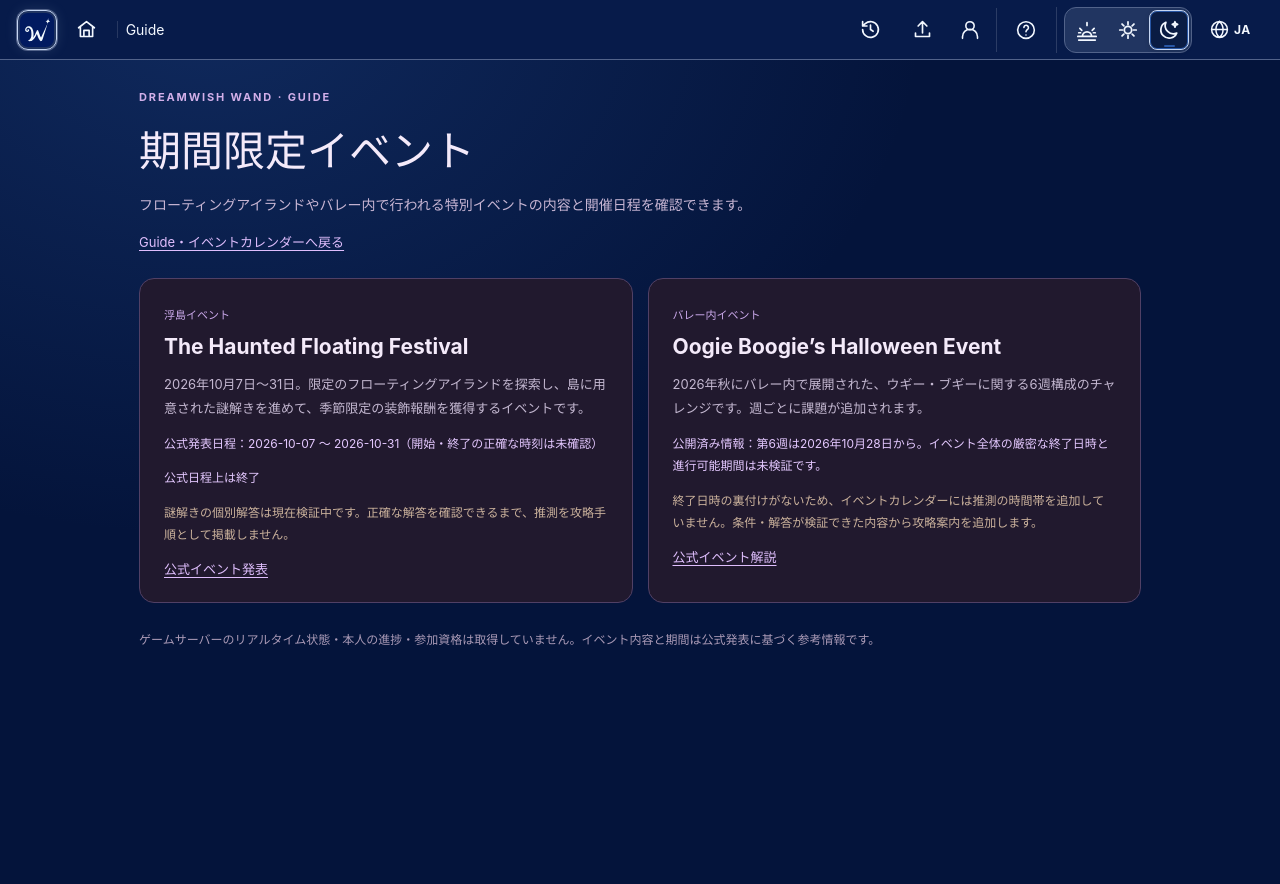
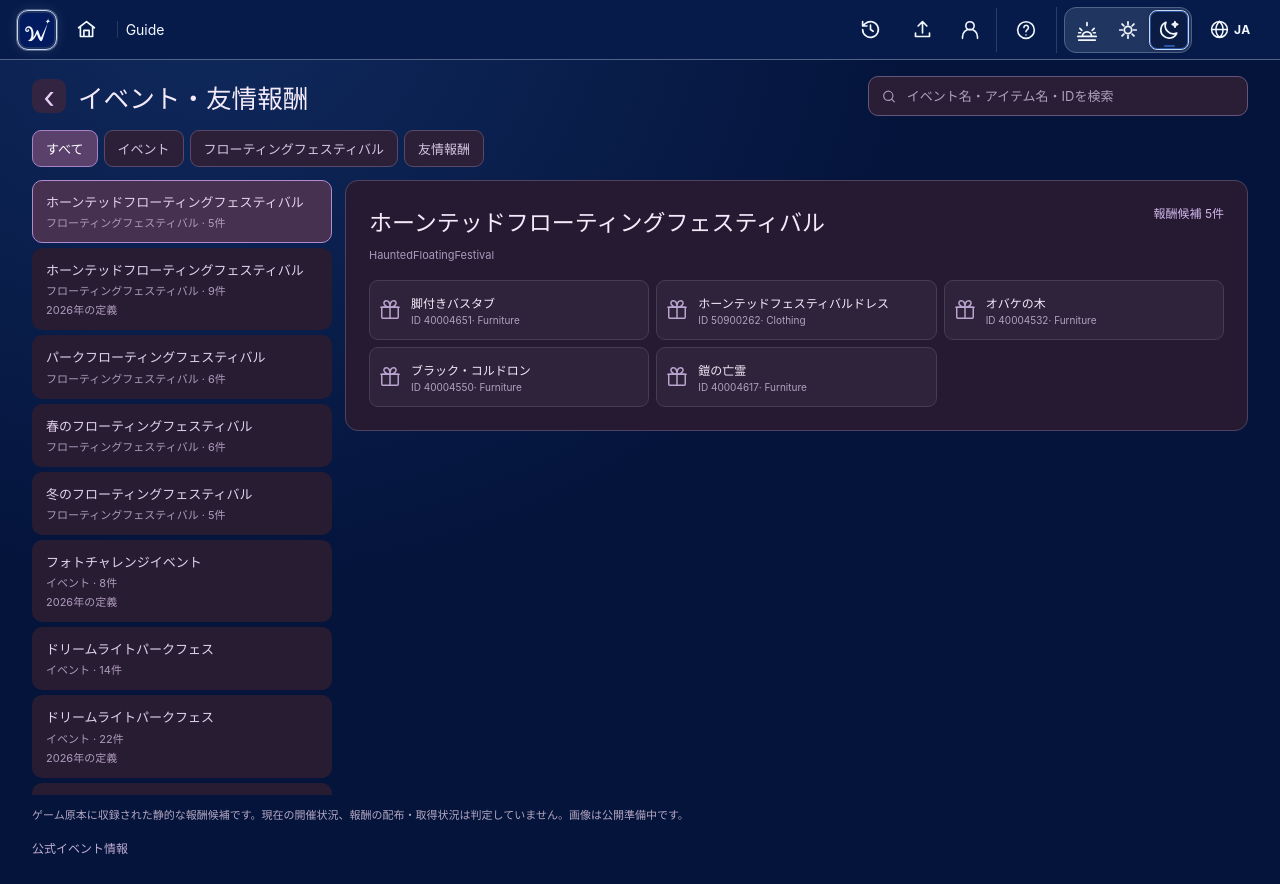
Before and after one commit to DreamwishWand/Wand, a SvelteKit app: page /guide/events in a window 1280 px wide. Before the commit the page ends 800 px from the top, so only its background shows below. Built offline with nearby package versions, Linux system fonts and the light colour scheme.

Commit message:
feat(db03): full-width searchable native event and friendship reward catalogue with verified names

```diff
--- a/src/routes/guide/events/+page.svelte
+++ b/src/routes/guide/events/+page.svelte
@@ -1,80 +1,238 @@
 <script lang="ts">
   import {onMount} from 'svelte';
   import {base} from '$app/paths';
-  import {loadPublicStarpath} from '$lib/guide/public-starpath.mjs';
-  import {guideCalendarEvents,eventScheduleState} from '$lib/guide/event-calendar.mjs';
-  let festival:any=null,loading=true,error='',now=Date.now();
+  import {watchWandLanguage} from '$lib/ui/preferences';
+  import {
+    loadPublicEventFriendshipRewards,DB03_EVENT_FRIENDSHIP_REWARD_FILE,
+    type PublicEventFriendshipRewards,type NativeEventDefinition,
+  } from '$lib/guide/public-event-friendship-rewards.ts';
+  import {
+    loadEventRewardItemLabels,DB03_EVENT_ITEM_LABELS_FILE,
+    type EventRewardItemLabelIndex,type GuideRewardLocale,
+  } from '$lib/guide/event-reward-item-labels.ts';
+
+  type Filter='all'|'mini_event'|'floating_festival'|'default_friendship';
+  let source:PublicEventFriendshipRewards|null=null;
+  let labels:EventRewardItemLabelIndex|null=null;
+  let loading=true;
+  let error='';
+  let labelError=false;
+  let query='';
+  let category:Filter='all';
+  let locale:GuideRewardLocale='ja';
+  let selectedKey='';
+  const root=`${base}/guide/public/`;
+  const filterOptions:readonly {id:Filter;text:string}[]=[
+    {id:'all',text:'すべて'},
+    {id:'mini_event',text:'イベント'},
+    {id:'floating_festival',text:'フローティングフェスティバル'},
+    {id:'default_friendship',text:'友情報酬'},
+  ];
+  const stages:Record<string,string>={
+    FirstIntermediateReward:'中間報酬 1',
+    SecondIntermediateReward:'中間報酬 2',
+    ThirdIntermediateReward:'中間報酬 3',
+    CompletedReward:'レベル完了',
+  };
+
+  function eventName(event:NativeEventDefinition):string{
+    return event.names[locale]||event.names.en||event.id;
+  }
+  function itemName(itemId:string):string{
+    const resolved=labels?.getDisplayName(itemId,locale);
+    return resolved&&resolved!==itemId?resolved:`Item ID ${itemId}`;
+  }
+  function itemCategory(itemId:string):string|null{
+    return labels?.getItem(itemId)?.sourceCategory??null;
+  }
+  function matches(event:NativeEventDefinition):boolean{
+    if(category!=='all'&&category!==event.kind)return false;
+    if(event.id==='TestEv')return false; // Source-internal placeholder, not a playable event.
+    const words=query.normalize('NFKC').trim().toLocaleLowerCase().split(/\s+/).filter(Boolean);
+    if(!words.length)return true;
+    const candidates=[event.id,eventName(event),event.names.en,...event.rewards.flatMap(reward=>[
+      reward.itemId,itemName(reward.itemId),
+    ])].join(' ').normalize('NFKC').toLocaleLowerCase();
+    return words.every(word=>candidates.includes(word));
+  }
+  $: visible=source?.events.filter(matches)??[];
+  $: selected=visible.find(event=>event.id===selectedKey)??visible[0]??null;
+  function choose(event:NativeEventDefinition){
+    selectedKey=event.id;
+    const url=new URL(window.location.href);
+    url.searchParams.set('event',event.id);
+    window.history.replaceState(window.history.state,'',url);
+  }
   async function load(){
-    loading=true;error='';
+    loading=true;error='';labelError=false;labels=null;
     try{
-      const source=await loadPublicStarpath(`${base}/guide/public/starpath-cache-2026-11-22.json`);
-      festival=guideCalendarEvents(source).find((e:any)=>e.id==='haunted-floating-festival-2026');
-    }catch(e){error=e instanceof Error?e.message:String(e)}
-    finally{loading=false}
+      const read=await loadPublicEventFriendshipRewards(`${root}${DB03_EVENT_FRIENDSHIP_REWARD_FILE}`);
+      source=read;
+      if(!selectedKey){
+        const fromUrl=new URLSearchParams(window.location.search).get('event');
+        if(fromUrl&&read.events.some(event=>event.id===fromUrl&&event.id!=='TestEv'))
+          selectedKey=fromUrl;
+      }
+      try{
+        labels=await loadEventRewardItemLabels(read,`${root}${DB03_EVENT_ITEM_LABELS_FILE}`);
+      }catch{labelError=true;}
+    }catch(e){
+      source=null;
+      error=e instanceof Error?e.message:String(e);
+    }finally{loading=false;}
   }
   onMount(()=>{
-    now=Date.now();
-    const timer=setInterval(()=>{now=Date.now()},60000);
+    const unwatch=watchWandLanguage(lang=>{locale=lang as GuideRewardLocale;});
     void load();
-    return ()=>clearInterval(timer);
+    return ()=>unwatch();
   });
 </script>
+
 <svelte:head>
-  <title>期間限定イベント | Dreamwish Wand Guide</title>
-  <meta name="description" content="Disney Dreamlight Valleyのフローティングアイランドとバレーで開催される期間限定イベントの案内。" />
+  <title>イベント・友情報酬 | Dreamwish Wand Guide</title>
+  <meta name="description" content="ゲーム原本で確認したイベントと友情報酬をアイテム名・Item IDから調べる。" />
 </svelte:head>
+
 <main class="event-guide">
-  <header>
-    <div class="eyebrow">DREAMWISH WAND · GUIDE</div>
-    <h1>期間限定イベント</h1>
-    <p>フローティングアイランドやバレー内で行われる特別イベントの内容と開催日程を確認できます。</p>
-    <a href={`${base}/guide/`}>Guide・イベントカレンダーへ戻る</a>
+  <header class="topbar">
+    <div class="headline">
+      <a href={`${base}/guide/`} class="back" aria-label="Guideへ戻る">‹</a>
+      <h1>イベント・友情報酬</h1>
+    </div>
+    <label class="search">
+      <svg viewBox="0 0 24 24" width="17" height="17" stroke="currentColor" stroke-width="1.8" stroke-linecap="round" stroke-linejoin="round" fill="none" aria-hidden="true"><circle cx="11" cy="11" r="7"/><path d="m20 20-4-4"/></svg>
+      <input type="search" bind:value={query} placeholder="イベント名・アイテム名・IDを検索" aria-label="イベントや報酬を検索" />
+    </label>
   </header>
+
   {#if loading}
-    <p role="status">公開日程を照合しています…</p>
-  {:else if error}
-    <p role="alert" class="warning">日程を読み込めませんでした：{error}</p>
-    <button on:click={load}>再読み込み</button>
+    <p class="status" role="status">読み込み中…</p>
+  {:else if error||!source}
+    <p class="status" role="alert">イベントデータを読み込めませんでした。</p>
+    <button class="retry" on:click={load}>再読み込み</button>
   {:else}
-    <div class="entries">
-      <article>
-        <span class="category">浮島イベント</span>
-        <h2>The Haunted Floating Festival</h2>
-        <p>2026年10月7日～31日。限定のフローティングアイランドを探索し、島に用意された謎解きを進めて、季節限定の装飾報酬を獲得するイベントです。</p>
-        {#if festival}
-          <p class="date">公式発表日程：{festival.startDay} ～ {festival.endDayInclusive}（開始・終了の正確な時刻は未確認）</p>
-          <p class="status">{eventScheduleState(festival,now)==='ended'?'公式日程上は終了':'公式日程に基づく表示（サーバー稼働未検証）'}</p>
+    <nav class="filters" aria-label="報酬区分">
+      {#each filterOptions as option (option.id)}
+        <button type="button" class:chosen={category===option.id} aria-pressed={category===option.id} on:click={()=>{category=option.id;query='';}}>{option.text}</button>
+      {/each}
+    </nav>
+    <section class="workspace" aria-label="報酬一覧">
+      {#if category!=='default_friendship'}
+        <div class="event-list" aria-label="イベントの選択">
+          {#each visible as event (event.kind+':'+event.id)}
+            <button type="button" class="event-option" class:active={selected?.id===event.id} aria-pressed={selected?.id===event.id} on:click={()=>choose(event)}>
+              <span class="event-title">{eventName(event)}</span>
+              <span class="event-type">{event.kind==='floating_festival'?'フローティングフェスティバル':'イベント'} · {event.rewards.length}件</span>
+              {#if event.id.includes('2026')}<span class="edition">2026年の定義</span>{/if}
+            </button>
+          {:else}
+            <p class="empty">該当するイベントはありません。</p>
+          {/each}
+        </div>
+        {#if selected}
+          <article class="reward-detail">
+            <div class="detail-header">
+              <div>
+                <h2>{eventName(selected)}</h2>
+                <span class="native-id" title="ゲーム原本に記録された識別子">{selected.id}</span>
+              </div>
+              <span class="label">報酬候補 {selected.rewards.length}件</span>
+            </div>
+            <div class="reward-grid">
+              {#each selected.rewards as reward (reward.relationId)}
+                <div class="reward-row">
+                  <svg class="gift" viewBox="0 0 24 24" width="22" height="22" stroke="currentColor" stroke-width="1.6" fill="none" stroke-linecap="round" stroke-linejoin="round" aria-hidden="true"><rect x="3" y="9" width="18" height="12" rx="1"/><path d="M2 9h20M12 9v12M12 9c-8-1-8-7-4-7 3 0 4 4 4 7Zm0 0c8-1 8-7 4-7-3 0-4 4-4 7Z"/></svg>
+                  <div class="reward-text">
+                    <strong>{itemName(reward.itemId)}</strong>
+                    <span class="meta">ID {reward.itemId}{#if itemCategory(reward.itemId)} · {itemCategory(reward.itemId)}{/if}</span>
+                  </div>
+                  {#if reward.configuredAmount!==null}<span class="amount">×{reward.configuredAmount}</span>{/if}
+                </div>
+              {/each}
+            </div>
+            {#if selected.id==='HauntedFloatingFestival2026'}
+              <a class="source-link" href="https://disneydreamlightvalley.com/news/update-sep-23-2026" target="_blank" rel="noopener noreferrer">2026年の公式イベント発表</a>
+            {/if}
+          </article>
         {/if}
-        <p class="caution">謎解きの個別解答は現在検証中です。正確な解答を確認できるまで、推測を攻略手順として掲載しません。</p>
-        <a href="https://disneydreamlightvalley.com/news/update-sep-23-2026" target="_blank" rel="noopener noreferrer">公式イベント発表</a>
-      </article>
-      <article>
-        <span class="category">バレー内イベント</span>
-        <h2>Oogie Boogie’s Halloween Event</h2>
-        <p>2026年秋にバレー内で展開された、ウギー・ブギーに関する6週構成のチャレンジです。週ごとに課題が追加されます。</p>
-        <p class="date">公開済み情報：第6週は2026年10月28日から。イベント全体の厳密な終了日時と進行可能期間は未検証です。</p>
-        <p class="caution">終了日時の裏付けがないため、イベントカレンダーには推測の時間帯を追加していません。条件・解答が検証できた内容から攻略案内を追加します。</p>
-        <a href="https://disneydreamlightvalley.com/news/OogieBoogieEvent2026" target="_blank" rel="noopener noreferrer">公式イベント解説</a>
-      </article>
-    </div>
+      {:else}
+        <article class="reward-detail friendship">
+          <h2>デフォルト友情報酬</h2>
+          {#each [1,2,3,4] as level}
+            <section class="friendship-level">
+              <h3>レベル {level}</h3>
+              <div class="reward-grid">
+                {#each source.getDefaultFriendshipRewards(level) as reward (reward.relationId)}
+                  <div class="reward-row">
+                    <svg class="gift" viewBox="0 0 24 24" width="22" height="22" stroke="currentColor" stroke-width="1.6" fill="none" stroke-linecap="round" stroke-linejoin="round" aria-hidden="true"><path d="M20.8 4.6a5.5 5.5 0 0 0-7.8 0L12 5.7l-1.1-1.1a5.5 5.5 0 0 0-7.8 7.8L12 21l8.8-8.6a5.5 5.5 0 0 0 0-7.8Z"/></svg>
+                    <div class="reward-text">
+                      <strong>{itemName(reward.itemId)}</strong>
+                      <span class="meta">{stages[reward.stage]} · ID {reward.itemId}</span>
+                    </div>
+                    <span class="amount">×{reward.configuredAmount}</span>
+                  </div>
+                {/each}
+              </div>
+            </section>
+          {/each}
+          <p class="note">共通のレベル設定です。キャラクター個別の報酬ではありません。</p>
+        </article>
+      {/if}
+    </section>
+    {#if labelError}
+      <p class="note" role="status">アイテム名の照合に失敗したため、Item IDを表示しています。</p>
+    {/if}
+    <p class="note">ゲーム原本に収録された静的な報酬候補です。現在の開催状況、報酬の配布・取得状況は判定していません。画像は公開準備中です。</p>
+    <details class="official">
+      <summary>公式イベント情報</summary>
+      <div class="official-links">
+        <p><strong>The Haunted Floating Festival</strong> — 2026年10月7日～31日。<a href="https://disneydreamlightvalley.com/news/update-sep-23-2026" target="_blank" rel="noopener noreferrer">公式発表</a></p>
+        <p><strong>Oogie Boogie’s Halloween Event</strong> — 第6週は2026年10月28日から。終了日時は未検証です。<a href="https://disneydreamlightvalley.com/news/OogieBoogieEvent2026" target="_blank" rel="noopener noreferrer">公式解説</a></p>
+      </div>
+    </details>
   {/if}
-  <footer>
-    <p>ゲームサーバーのリアルタイム状態・本人の進捗・参加資格は取得していません。イベント内容と期間は公式発表に基づく参考情報です。</p>
-  </footer>
 </main>
+
 <style>
-  .event-guide{max-width:1050px;margin:auto;padding:30px 24px 90px;color:#f4eafa}
-  .eyebrow{font-size:11px;letter-spacing:.17em;color:#d2afe9;font-weight:750}
-  h1{font-size:clamp(28px,4vw,42px);margin:13px 0}
-  header p{color:#c7b5d3;font-size:14px;line-height:1.8}
-  header a,.entries a{color:#dfbefd;font-size:13px;text-underline-offset:3px}
-  .entries{display:grid;grid-template-columns:repeat(2,minmax(0,1fr));gap:15px;margin:27px 0}
-  article{min-width:0;background:#21192e;border:1px solid #504065;border-radius:15px;padding:24px}
-  .category{font-size:11px;color:#cba9eb}h2{font-size:21px;margin:11px 0;overflow-wrap:anywhere}
-  article p{font-size:13px;color:#c4b8d1;line-height:1.85}
-  article .date,.status{color:#e4c8ff;font-size:12px}
-  article .caution{font-size:12px;color:#cbb29c}
-  .warning{color:#eab5ba}footer{color:#aa9ab6;font-size:12px}
-  @media(max-width:760px){.entries{grid-template-columns:1fr}}
-  @media(max-width:540px){.event-guide{padding:20px 12px 74px}article{padding:17px}}
+  .event-guide{width:100%;min-height:calc(100dvh - 68px);padding:16px clamp(12px,2.5vw,32px) 28px;color:#f4eafa;box-sizing:border-box}
+  .topbar{display:flex;align-items:center;justify-content:space-between;gap:16px;margin-bottom:14px}
+  .headline{display:flex;align-items:center;gap:12px;min-width:0}
+  .headline h1{font-size:clamp(19px,2vw,26px);font-weight:700;margin:0;white-space:nowrap}
+  .back{text-decoration:none;display:grid;place-items:center;width:34px;height:34px;flex:0 0 34px;border-radius:9px;color:#eacff8;background:#332442;font-size:30px}
+  .search{display:flex;align-items:center;gap:8px;border:1px solid #685478;border-radius:10px;padding:0 12px;min-height:40px;max-width:380px;flex:1;color:#ac94bb;background:#291e36}
+  .search input{border:0;outline:0;background:transparent;color:#fff;min-width:0;width:100%;font:inherit;font-size:13px}
+  .search input::placeholder{color:#b09fbd}
+  .filters{display:flex;gap:6px;flex-wrap:wrap;margin:0 0 13px}
+  .filters button,.retry{padding:8px 13px;border:1px solid #594869;border-radius:9px;background:#2b2037;color:#d6c4e2;cursor:pointer;font-size:13px}
+  .filters button.chosen{background:#59416c;border-color:#a782c5;color:#fff}
+  .workspace{display:grid;grid-template-columns:minmax(230px,300px) minmax(0,1fr);gap:13px;align-items:start}
+  .event-list{display:flex;flex-direction:column;gap:5px;overflow-y:auto;max-height:calc(100dvh - 185px);min-height:180px;scrollbar-width:thin}
+  .event-option{text-align:left;border:1px solid transparent;border-radius:10px;background:#271c32;color:#e5d2ee;padding:12px 13px;display:flex;flex-direction:column;gap:3px;cursor:pointer}
+  .event-option.active{border-color:#b28bcf;background:#473151}
+  .event-title{font-weight:650;font-size:13px;line-height:1.4}
+  .event-type,.edition{font-size:11px;color:#ae9abb}
+  .reward-detail{min-width:0;border:1px solid #514160;border-radius:13px;background:#251a31;padding:clamp(12px,2vw,23px)}
+  .detail-header{display:flex;justify-content:space-between;align-items:flex-start;gap:12px;margin-bottom:17px}
+  h2{font-size:clamp(18px,2vw,23px);margin:0 0 5px}
+  .native-id{font-size:11px;color:#aa99ba;overflow-wrap:anywhere}
+  .label{font-size:12px;color:#d3b8ed;white-space:nowrap}
+  .reward-grid{display:grid;grid-template-columns:repeat(auto-fit,minmax(min(100%,240px),1fr));gap:7px}
+  .reward-row{display:flex;align-items:center;gap:10px;min-width:0;min-height:60px;border:1px solid #483b54;border-radius:9px;padding:9px;background:#2e233a}
+  .gift{color:#bca5d1;flex:0 0 22px}
+  .reward-text{min-width:0;display:flex;flex-direction:column;gap:3px;flex:1}
+  .reward-text strong{font-size:12px;font-weight:650;overflow-wrap:anywhere}
+  .reward-text .meta{font-size:10px;color:#b3a1c0;overflow-wrap:anywhere}
+  .amount{font-size:13px;color:#e3cfef;white-space:nowrap}
+  .friendship{grid-column:1/-1}
+  .friendship-level{margin-top:20px}
+  .friendship-level h3{font-size:14px;margin:0 0 9px}
+  .source-link{display:inline-block;margin-top:16px;font-size:12px;color:#dbc0f9}
+  .note{color:#b5a6c1;font-size:11px;line-height:1.6;margin:12px 0 0}
+  .official{font-size:12px;color:#c3add3;margin-top:14px}
+  .official summary{cursor:pointer;display:inline-block}
+  .official-links{display:flex;flex-wrap:wrap;gap:10px 20px}
+  .official a{color:#d5aff3;margin-left:6px}
+  .status,.empty{color:#bcb0c8;font-size:13px}
+  @media(max-width:800px){.workspace{grid-template-columns:minmax(190px,34%) minmax(0,1fr)}.event-list{max-height:calc(100dvh - 190px)}}
+  @media(max-width:600px){.topbar{flex-wrap:wrap}.search{flex-basis:100%;max-width:none}.workspace{grid-template-columns:minmax(0,1fr)}.event-list{max-height:none;display:grid;grid-template-columns:repeat(2,minmax(0,1fr));gap:5px}.reward-detail{grid-column:1}.event-option{padding:10px}.headline h1{white-space:normal}.event-guide{min-height:100dvh}.filters{flex-wrap:nowrap;overflow-x:auto;padding-bottom:4px}.filters button{white-space:nowrap}}
 </style>
```
